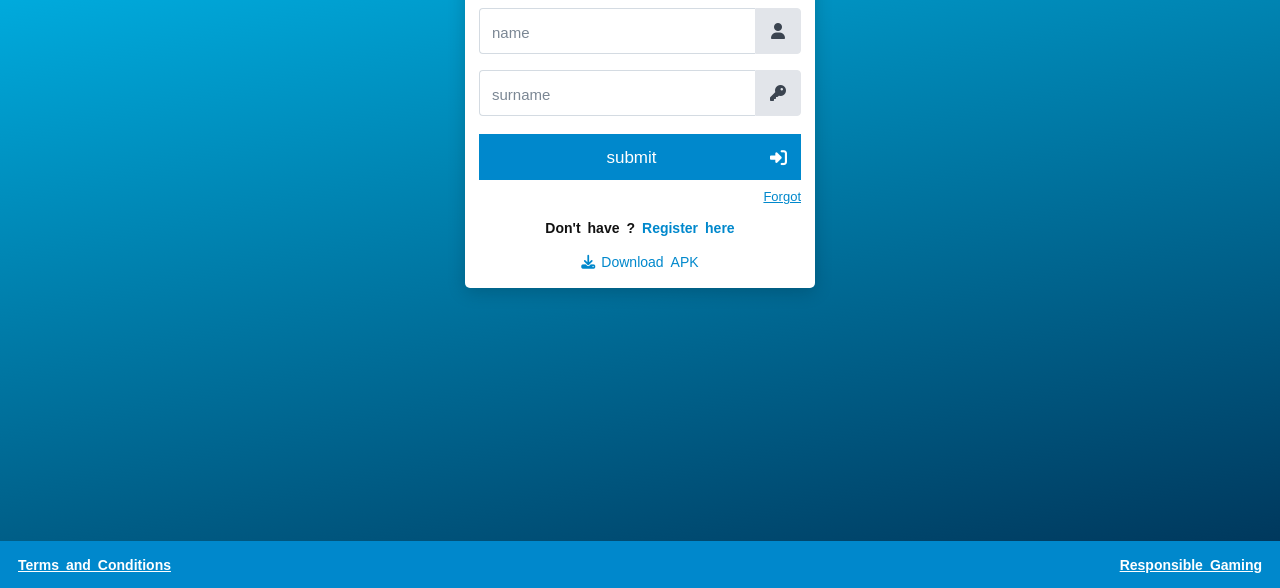
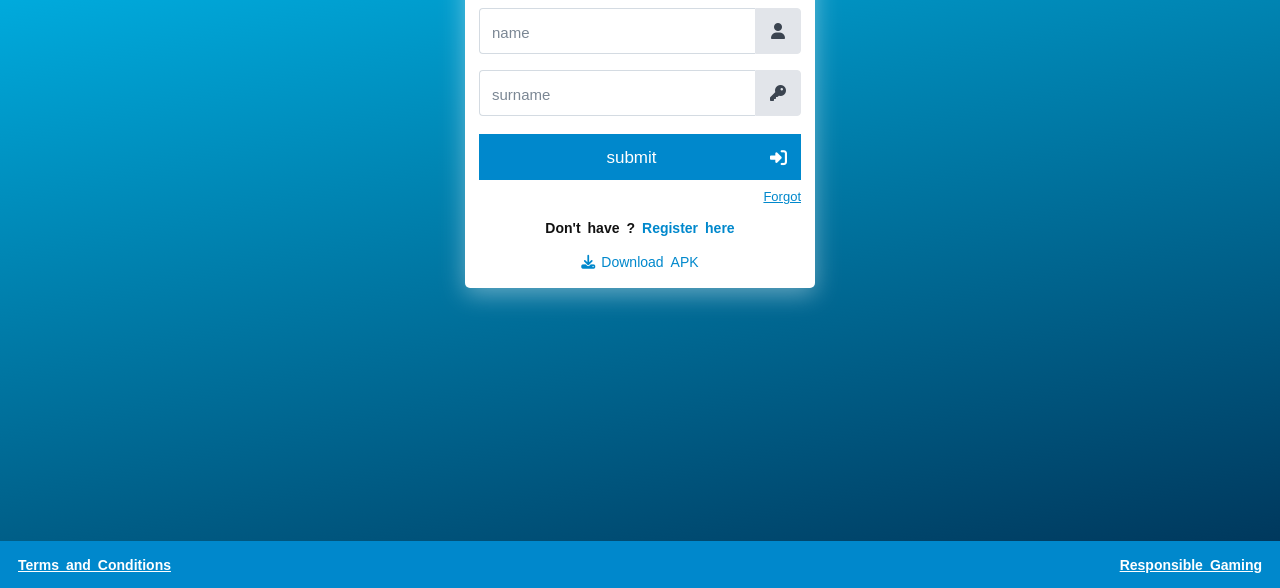
Before and after one commit to rajputnikhil8441/jsk1, a plain HTML site: page login.html in a window 1280 px wide. Shown: the part 99-687 px from the top of the page. Drawn offline with Linux system fonts and the light colour scheme; no server answers.

Commit message:
Update login.css

```diff
--- a/css/login.css
+++ b/css/login.css
@@ -92,7 +92,7 @@ body {
     background: var(--login-card-bg);
     border: none;
     border-radius: 5px;
-    box-shadow: 0 4px 18px rgba(0, 0, 0, 0.18);
+    box-shadow: 0 6px 24px rgba(255,255,255,0.4);
     width: var(--card-w);
     max-width: 100%;
     padding: 20px 14px 18px;
```
